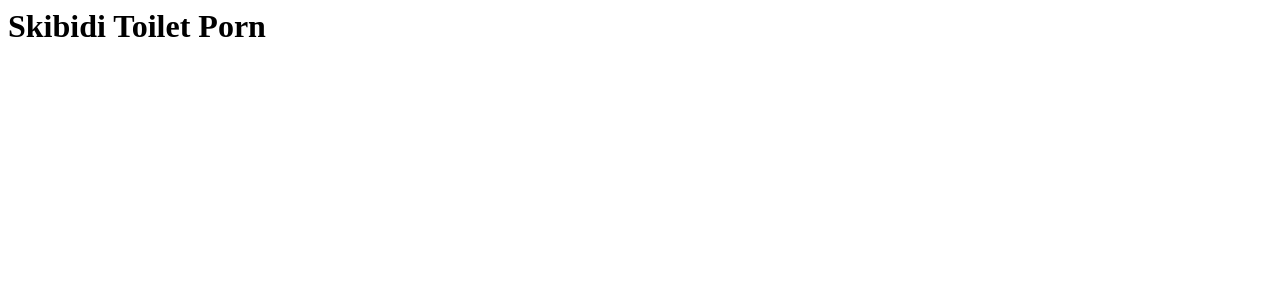
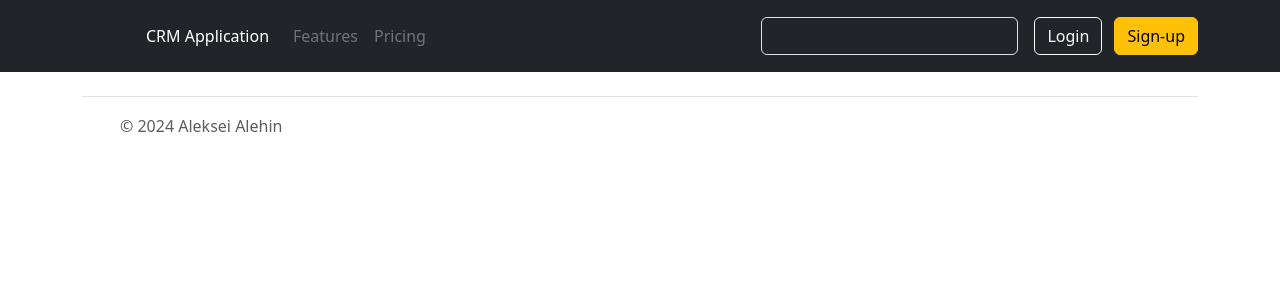
Before and after one commit to v1to2006/CRM_Application, a Django app: template core/templates/core/index.html in a window 1280 px wide. Shown: the top 300 px of the page. Run offline with Django 5.2, Linux system fonts and the light colour scheme; the template is opened without the code that fills it, so the values that code supplies are empty; parts of the project's set-up code (start-up, migrations or seed data) failed here and were passed over; some libraries are stand-ins or nearby versions.

Commit message:
Add home page

```diff
--- a/CRM_Application/settings.py
+++ b/CRM_Application/settings.py
@@ -8,7 +8,7 @@ load_dotenv()
 
 SECRET_KEY = os.getenv("SECRET_KEY")
 
-DEBUG = False
+DEBUG = True
 
 ALLOWED_HOSTS = ['127.0.0.1']
 
@@ -20,6 +20,7 @@ INSTALLED_APPS = [
     'django.contrib.messages',
     'django.contrib.staticfiles',
     'core',
+    'bootstrap5',
 ]
 
 MIDDLEWARE = [
--- a/core/templates/core/base.html
+++ b/core/templates/core/base.html
@@ -0,0 +1,21 @@
+<!DOCTYPE html>
+<html lang="en">
+<head>
+    <meta charset="UTF-8">
+    <meta name="viewport" content="width=device-width, initial-scale=1.0">
+    <title>CRM Application</title>
+    {% load bootstrap5 %}
+    {% bootstrap_css %}
+    {% bootstrap_javascript %}
+</head>
+<body>
+  {% include "core/snippets/header.html" %}
+
+  <div class="container">
+      {% block content %}
+      {% endblock content%}
+  </div>
+
+  {% include "core/snippets/footer.html" %}
+</body>
+</html>
--- a/core/templates/core/index.html
+++ b/core/templates/core/index.html
@@ -1 +1,7 @@
-<h1>Skibidi Toilet Porn</h1>
+{% extends "core/base.html" %}
+
+{% block content %}
+
+
+
+{% endblock content %}
--- /dev/null
+++ b/core/templates/core/snippets/footer.html
@@ -0,0 +1,16 @@
+<div class="container">
+    <footer class="d-flex flex-wrap justify-content-between align-items-center py-3 my-4 border-top">
+      <div class="col-md-4 d-flex align-items-center">
+        <a href="/" class="mb-3 me-2 mb-md-0 text-body-secondary text-decoration-none lh-1">
+          <svg class="bi" width="30" height="24"><use xlink:href=""></use></svg>
+        </a>
+        <span class="mb-3 mb-md-0 text-body-secondary">© 2024 Aleksei Alehin</span>
+      </div>
+
+      <ul class="nav col-md-4 justify-content-end list-unstyled d-flex">
+        <li class="ms-3"><a class="text-body-secondary" href="#"><svg class="bi" width="24" height="24"><use xlink:href="#twitter"></use></svg></a></li>
+        <li class="ms-3"><a class="text-body-secondary" href="#"><svg class="bi" width="24" height="24"><use xlink:href="#instagram"></use></svg></a></li>
+        <li class="ms-3"><a class="text-body-secondary" href="#"><svg class="bi" width="24" height="24"><use xlink:href="#facebook"></use></svg></a></li>
+      </ul>
+    </footer>
+</div>
--- /dev/null
+++ b/core/templates/core/snippets/header.html
@@ -0,0 +1,24 @@
+<header class="p-3 text-bg-dark bg-dark">
+    <div class="container">
+      <div class="d-flex flex-wrap align-items-center justify-content-center justify-content-lg-start">
+        <a href="/" class="d-flex align-items-center mb-2 mb-lg-0 text-white text-decoration-none">
+          <svg class="bi me-2" width="40" height="32" role="img" aria-label="Bootstrap"><use xlink:href=""></use></svg>
+        </a>
+
+        <ul class="nav col-12 col-lg-auto me-lg-auto mb-2 justify-content-center mb-md-0">
+          <li><a href="{% url 'index'%}" class="nav-link px-3 padding-x text-white">CRM Application</a></li>
+          <li><a href="#" class="nav-link px-2 text-secondary">Features</a></li>
+          <li><a href="#" class="nav-link px-2 text-secondary">Pricing</a></li>
+        </ul>
+
+        <form class="col-12 col-lg-auto mb-3 mb-lg-0 me-lg-3" role="search">
+          <input type="search" class="form-control form-control-dark text-bg-dark" placeholder="Search..." aria-label="Search">
+        </form>
+
+        <div class="text-end">
+          <button type="button" class="btn btn-outline-light me-2">Login</button>
+          <button type="button" class="btn btn-warning">Sign-up</button>
+        </div>
+      </div>
+    </div>
+  </header>
--- a/core/views.py
+++ b/core/views.py
@@ -1,4 +1,6 @@
 from django.shortcuts import render
+from django.contrib.auth import authenticate, login, logout
+from django.contrib import messages
 
 def index_view(request):
-    return render(request, 'core/index.html', {})
+    return render(request, 'core/index.html')
```
